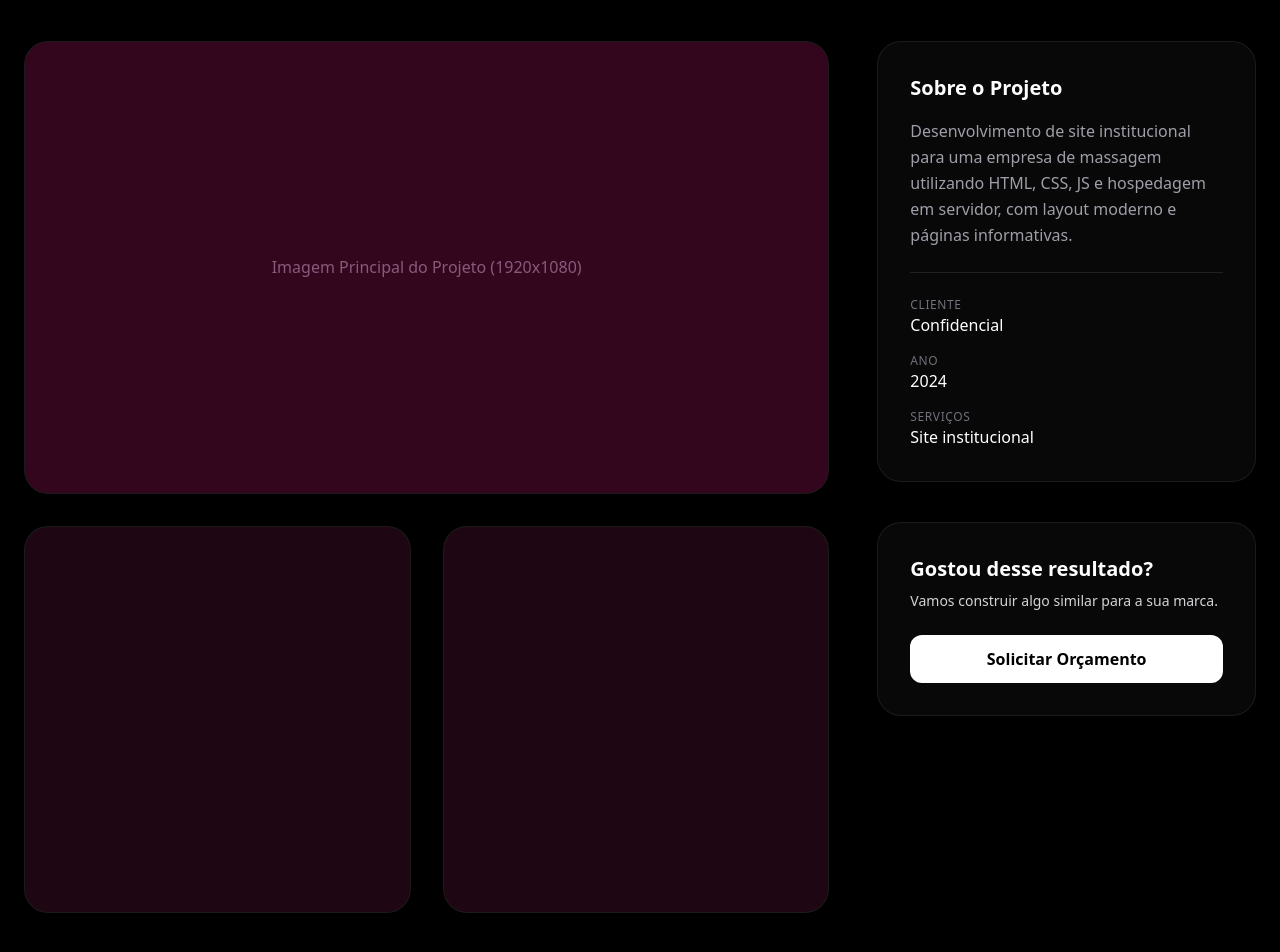
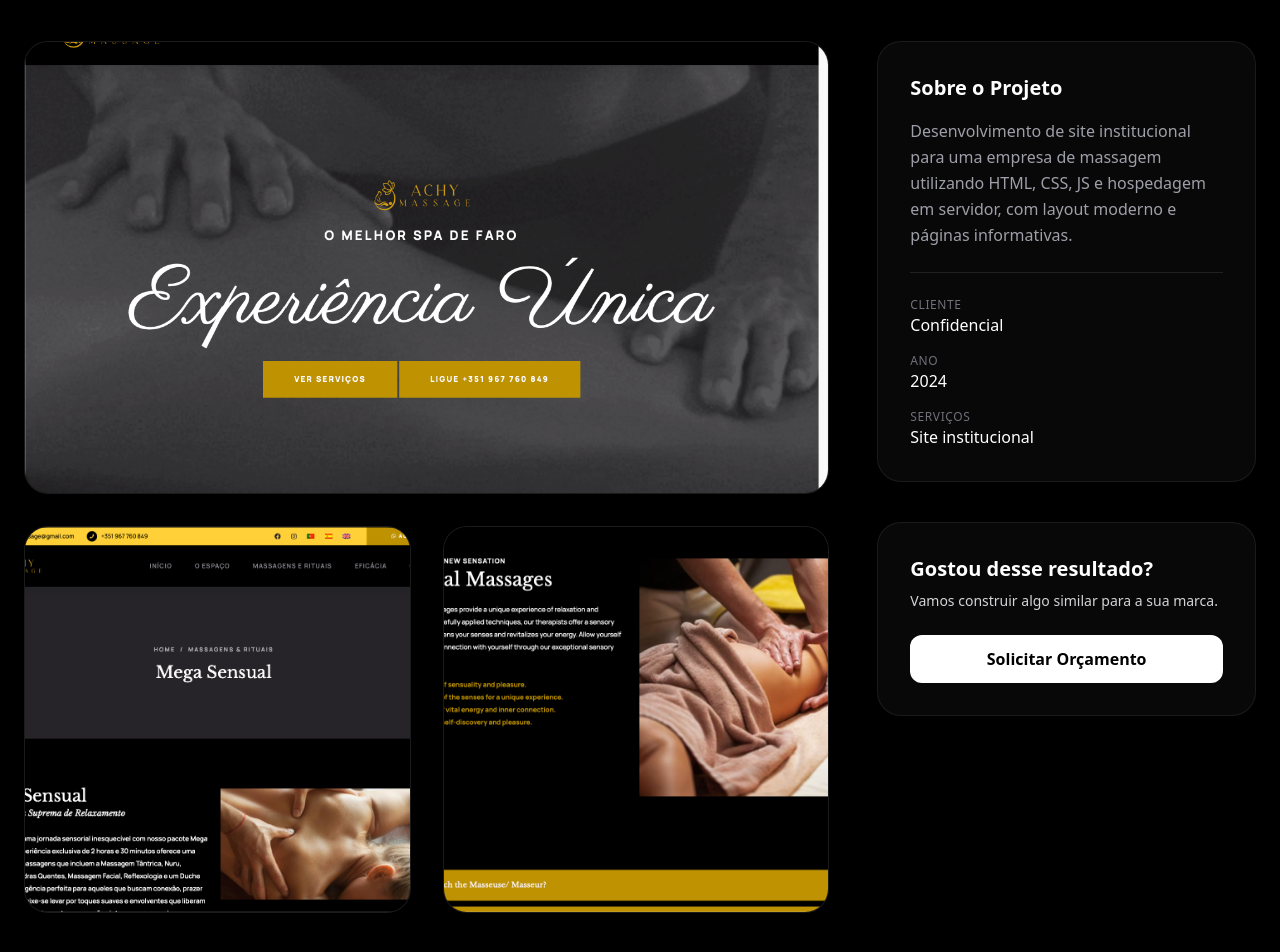
Before and after one commit to agenciagenios/genios-website, a Next.js app: page /portfolio/achy-massage in a window 1280 px wide. Shown: the part 470-1422 px from the top of the page. Built offline with nearby package versions, Linux system fonts and the light colour scheme.

Commit message:
capas no portfolio e ajuste do details

```diff
--- a/app/components/Portfolio.tsx
+++ b/app/components/Portfolio.tsx
@@ -9,7 +9,7 @@ export default function Portfolio() {
             <div className="container px-6 mx-auto">
                 <div className="mb-16">
                     <h2 className="text-4xl font-bold text-white mb-4">Trabalhos Recentes</h2>
-                <div className="h-1 w-20 bg-yellow-500 rounded-full"/>
+                    <div className="h-1 w-20 bg-yellow-500 rounded-full" />
                 </div>
 
                 <div className="grid grid-cols-1 md:grid-cols-2 gap-8">
@@ -20,7 +20,17 @@ export default function Portfolio() {
                             className="group relative h-80 rounded-3xl overflow-hidden cursor-pointer"
                         >
                             {/* Placeholder Background */}
+                            {/* Background Image */}
+                            {project.images && project.images.length > 0 ? (
+                                /* eslint-disable-next-line @next/next/no-img-element */
+                                <img
+                                    src={project.images[0]}
+                                    alt={project.title}
+                                    className="absolute inset-0 w-full h-full object-cover transition-transform duration-500 group-hover:scale-110"
+                                />
+                            ) : (
                                 <div className={`absolute inset-0 ${project.color} opacity-20 group-hover:opacity-40 transition-opacity`} />
+                            )}
                             <div className="absolute inset-0 bg-gradient-to-t from-black/90 to-transparent" />
 
                             <div className="absolute bottom-0 left-0 p-8">
--- a/app/portfolio/PortfolioContent.tsx
+++ b/app/portfolio/PortfolioContent.tsx
@@ -27,7 +27,17 @@ export default function PortfolioContent() {
                      className="group relative h-96 rounded-3xl overflow-hidden cursor-pointer bg-zinc-900 border border-white/5 hover:border-yellow-500/50 transition-all"
                   >
                      {/* Placeholder Background - In real app use Image component */}
+                     {/* Background Image */}
+                     {project.images && project.images.length > 0 ? (
+                        /* eslint-disable-next-line @next/next/no-img-element */
+                        <img
+                           src={project.images[0]}
+                           alt={project.title}
+                           className="absolute inset-0 w-full h-full object-cover transition-transform duration-500 group-hover:scale-110"
+                        />
+                     ) : (
                         <div className={`absolute inset-0 ${project.color} opacity-20 group-hover:opacity-40 transition-opacity`} />
+                     )}
                      <div className="absolute inset-0 bg-gradient-to-t from-black/90 to-transparent" />
 
                      <div className="absolute bottom-0 left-0 p-10 w-full">
--- a/app/portfolio/[id]/page.tsx
+++ b/app/portfolio/[id]/page.tsx
@@ -67,17 +67,46 @@ export default async function ProjectPage({
          <div className="grid grid-cols-1 lg:grid-cols-3 gap-12 mb-20">
             <div className="lg:col-span-2 space-y-8">
                <div className="aspect-video rounded-3xl overflow-hidden glass-card relative bg-zinc-900 border border-white/10">
+                  {project.images && project.images.length > 0 ? (
+                     /* eslint-disable-next-line @next/next/no-img-element */
+                     <img
+                        src={project.images[0]}
+                        alt={`${project.title} Main`}
+                        className="absolute inset-0 w-full h-full object-cover"
+                     />
+                  ) : (
                      <div className={`absolute inset-0 ${project.color} opacity-20`} />
-                 <div className="flex items-center justify-center h-full text-zinc-500">
+                  )}
+                  {!project.images && (
+                     <div className="flex items-center justify-center h-full text-zinc-500 relative z-10">
                         Imagem Principal do Projeto (1920x1080)
                      </div>
+                  )}
                </div>
                <div className="grid grid-cols-2 gap-8">
                   <div className="aspect-square rounded-3xl overflow-hidden glass-card relative bg-zinc-900 border border-white/10">
+                     {project.images && project.images.length > 1 ? (
+                        /* eslint-disable-next-line @next/next/no-img-element */
+                        <img
+                           src={project.images[1]}
+                           alt={`${project.title} Detail 1`}
+                           className="absolute inset-0 w-full h-full object-cover"
+                        />
+                     ) : (
                         <div className={`absolute inset-0 ${project.color} opacity-10`} />
+                     )}
                   </div>
                   <div className="aspect-square rounded-3xl overflow-hidden glass-card relative bg-zinc-900 border border-white/10">
+                     {project.images && project.images.length > 2 ? (
+                        /* eslint-disable-next-line @next/next/no-img-element */
+                        <img
+                           src={project.images[2]}
+                           alt={`${project.title} Detail 2`}
+                           className="absolute inset-0 w-full h-full object-cover"
+                        />
+                     ) : (
                         <div className={`absolute inset-0 ${project.color} opacity-10`} />
+                     )}
                   </div>
                </div>
             </div>
```
Lines whose indentation alone changed are shown as unchanged.
